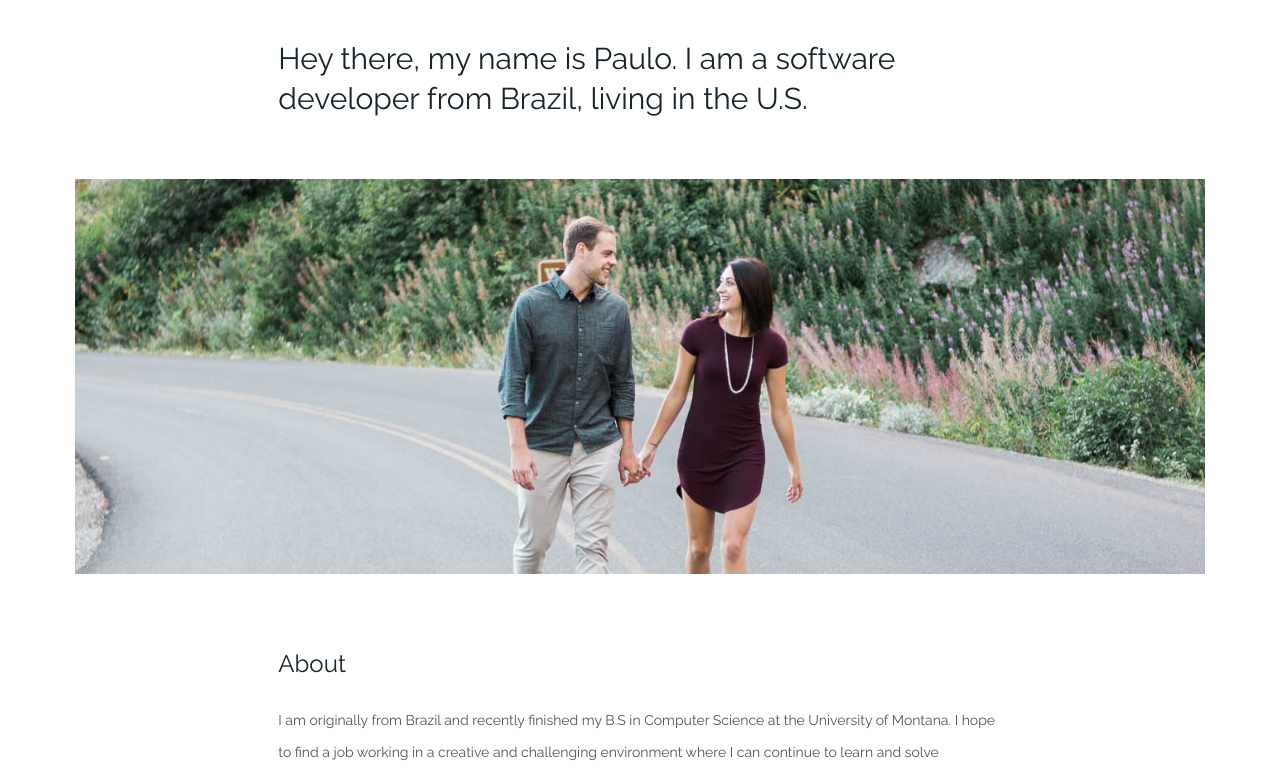
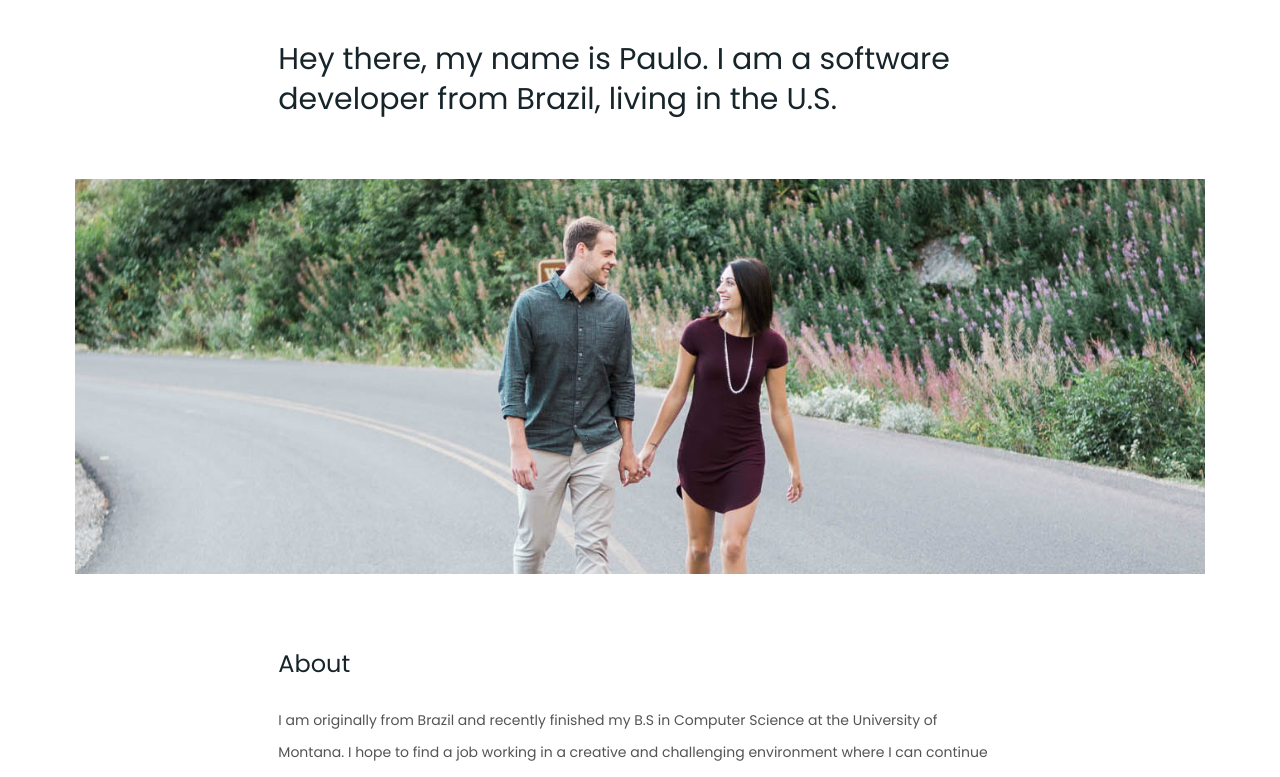
Before and after one commit to paulogiacomelli/paulogiacomelli.github.io, a plain HTML site: page index.html in a window 1280 px wide. Shown: the part 92-869 px from the top of the page. Drawn offline with nearby package versions, Linux system fonts and the light colour scheme.

Commit message:
change font

```diff
--- a/main.css
+++ b/main.css
@@ -1,9 +1,9 @@
-@import url('https://fonts.googleapis.com/css?family=Raleway');
+@import url('https://fonts.googleapis.com/css?family=Poppins');
 @import url('https://use.fontawesome.com/releases/v5.0.9/css/all.css');
 
 body,
 html {
-    font-family: 'Raleway', serif;
+    font-family: 'Poppins', sans-serif;
 }
 
 p, li {
```
